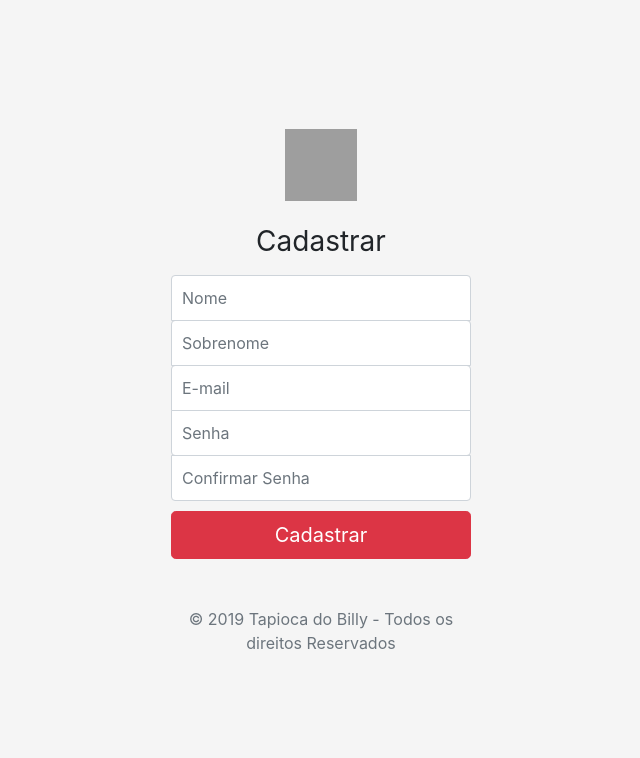
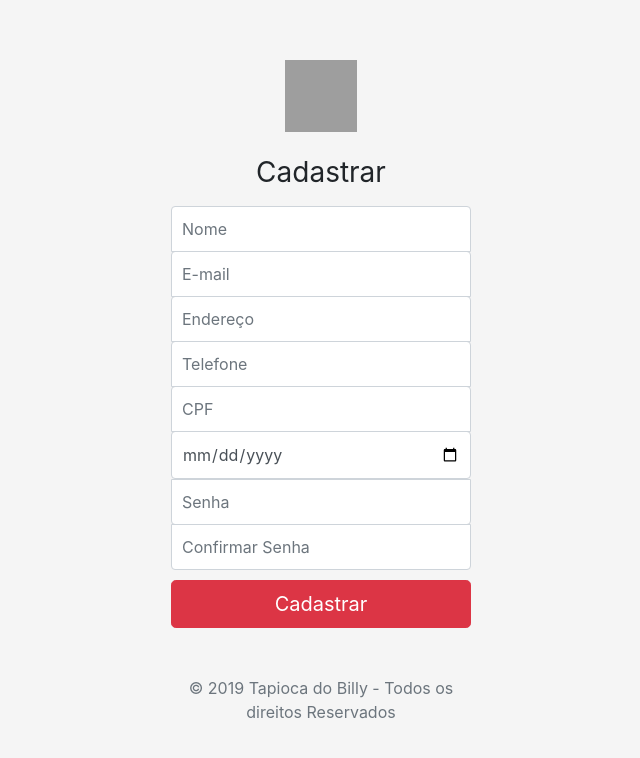
Before and after one commit to mvsombra/trab-aps, a Flask app: page /cadastrar in a window 1280 px wide. Shown: the top 758 px of the page, without its empty margins (319-959 px from the left). Run offline with Flask 2, Linux system fonts and the light colour scheme; parts of the project's set-up code (start-up, migrations or seed data) failed here and were passed over; some libraries are stand-ins or nearby versions; grey boxes are pictures that could not be loaded.

Commit message:
cadastro iniciado

```diff
--- a/server.py
+++ b/server.py
@@ -45,6 +45,8 @@ def entrar():
             return redirect(url_for('index'))
         else:
             return draw.render('login')
+    else:
+        return draw.render('login')
 
 
 @app.route('/sair')
@@ -53,8 +55,26 @@ def sair():
     return redirect(url_for('index'))
 
 
-@app.route('/cadastrar')
+@app.route('/cadastrar', methods=['GET', 'POST'])
 def cadastrar():
+    if(g.user):
+        return redirect(url_for('index'))
+
+    if(request.method == 'POST'):
+        session.pop('user', None)
+        if(len(dba.select_users(email=request.form['email'])) > 0):
+            if(request.form['senha'] == request.form['senha2']):
+                dba.insert_user(request.form['nome'], request.form['cpf'],
+                                request.form['data_nasc'],
+                                request.form['telefone'],
+                                request.form['endereco'],
+                                request.form['email'], request.form['senha'])
+            else:
+                return draw.render('cadastro')
+        else:
+            return draw.render('cadastro')
+    else:
+        pass
     return draw.render('cadastro')
 
 
--- a/templates/cadastro.html
+++ b/templates/cadastro.html
@@ -9,10 +9,16 @@
         <h1 class="h3 mb-3 font-weight-normal">Cadastrar</h1>
         <label for="inputNome" class="sr-only">Nome</label>
         <input type="text" id="inputNome" class="form-control" placeholder="Nome" name="nome" required>
-        <label for="inputSobrenome" class="sr-only">Sobrenome</label>
-        <input type="text" id="inputSobrenome" class="form-control" placeholder="Sobrenome" name="sobrenome" required>
         <label for="inputEmail" class="sr-only">E-mail</label>
         <input type="email" id="inputEmail" class="form-control" placeholder="E-mail" name="email" required>
+        <label for="inputEndereco" class="sr-only">Endereço</label>
+        <input type="text" id="inputEndereco" class="form-control" placeholder="Endereço" name="endereco" required>
+        <label for="inputTelefone" class="sr-only">Telefone</label>
+        <input type="text" id="inputTelefone" class="form-control" placeholder="Telefone" name="telefone" required>
+        <label for="inputCPF" class="sr-only">CPF</label>
+        <input type="text" id="inputCPF" class="form-control" placeholder="CPF" name="cpf" required>
+        <label for="inputData_nasc" class="sr-only">Data de Nascimento</label>
+        <input type="date" id="inputData_nasc" class="form-control" placeholder="Data de Nascimento" name="data_nasc" required>
         <label for="inputPassword" class="sr-only">Senha</label>
         <input type="password" id="inputPassword" class="form-control" placeholder="Senha" name="senha" required>
         <label for="inputPassword2" class="sr-only">Confirmar Senha</label>
```
Also changed, not shown: bd.py (+9 -0 lines).
